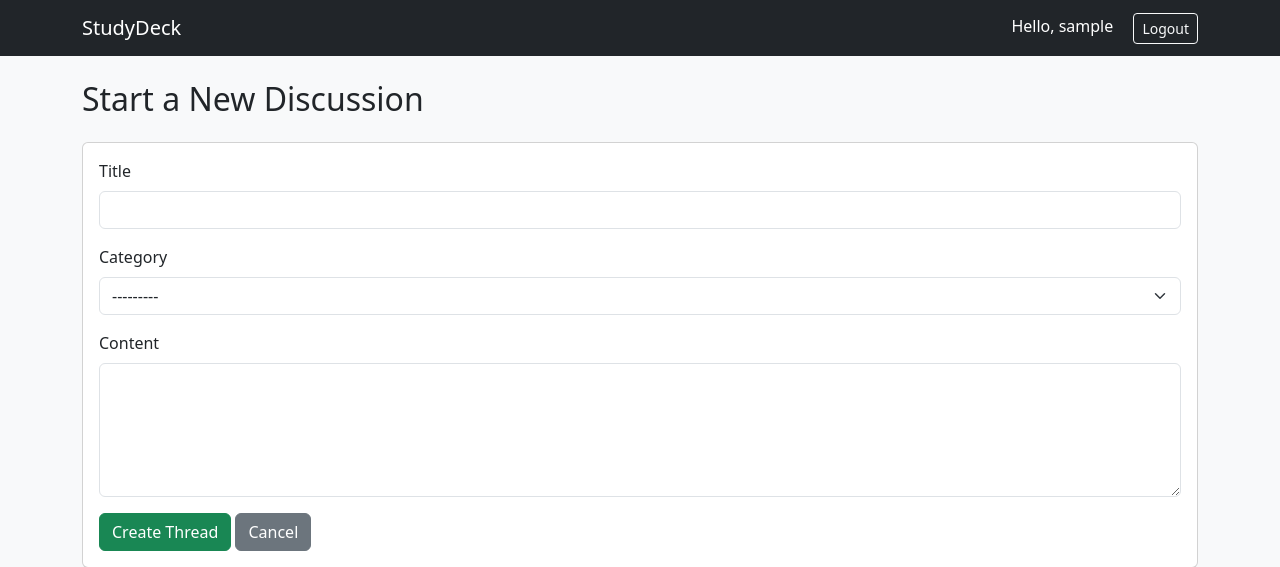
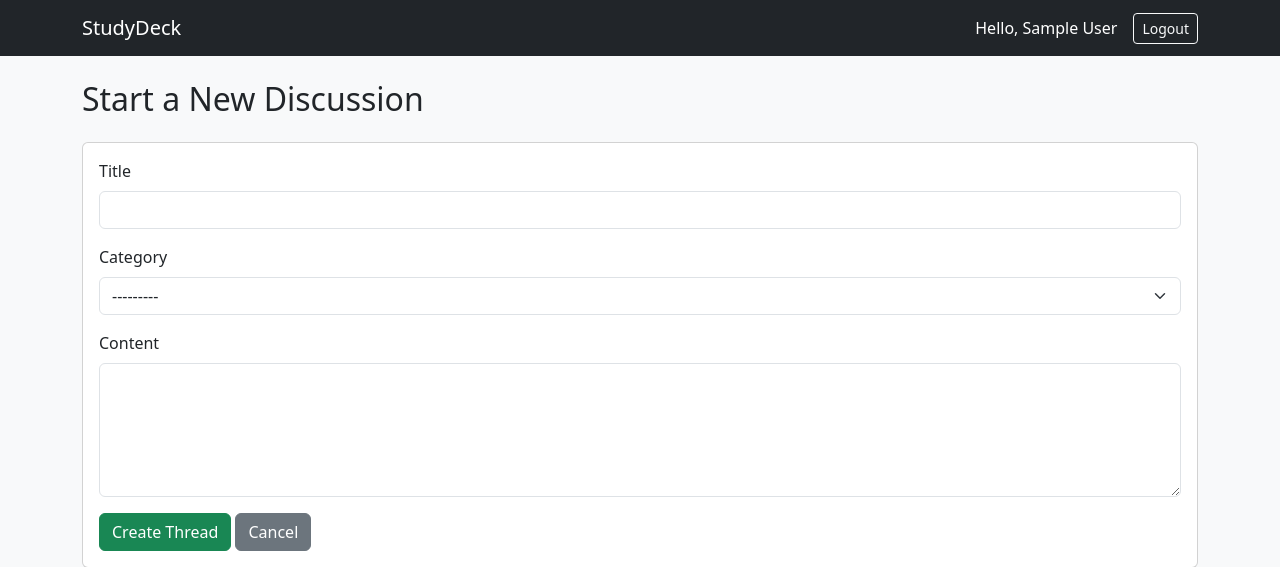
Before and after one commit to prannvs/studydeck-forum, a Django app: page /create/ in a window 1280 px wide. Shown: the top 567 px of the page. Run offline with Django 5.2, Linux system fonts and the light colour scheme; the visitor is signed in with stand-in values (Sample User, id 1); data that the repository does not hold is empty; some libraries are stand-ins or nearby versions.

Commit message:
fixing issues

```diff
--- a/forum/templates/forum/base.html
+++ b/forum/templates/forum/base.html
@@ -8,16 +8,37 @@
 </head>
 <body class="bg-light">
 
-<nav class="navbar navbar-dark bg-dark mb-4">
+<nav class="navbar navbar-expand-lg navbar-dark bg-dark mb-4">
     <div class="container">
         <a class="navbar-brand" href="{% url 'home' %}">StudyDeck</a>
-        <div>
-            {% if user.is_authenticated %}
-                <span class="text-white me-3">Hello, {{ user.username }}</span>
-                <a href="{% url 'account_logout' %}" class="btn btn-outline-light btn-sm">Logout</a>
-            {% else %}
-                <a href="{% url 'account_login' %}" class="btn btn-primary btn-sm">Login</a>
-            {% endif %}
+
+        <div class="collapse navbar-collapse">
+            <ul class="navbar-nav ms-auto mb-2 mb-lg-0 align-items-center">
+                {% if user.is_authenticated %}
+                    {% load socialaccount %}
+                    {% get_social_accounts user as accounts %}
+
+                    <li class="nav-item d-flex align-items-center">
+                        {% if accounts.google %}
+                            <img src="{{ accounts.google.0.extra_data.picture }}"
+                                 alt="Profile"
+                                 class="rounded-circle me-2"
+                                 style="width: 32px; height: 32px; object-fit: cover;">
+                        {% endif %}
+
+                        <span class="text-white me-3">
+                            Hello, {{ user.get_full_name|default:user.username }}
+                        </span>
+                    </li>
+                    <li class="nav-item">
+                        <a href="{% url 'account_logout' %}" class="btn btn-outline-light btn-sm">Logout</a>
+                    </li>
+                {% else %}
+                    <li class="nav-item">
+                        <a href="{% url 'google_login' %}" class="btn btn-primary btn-sm">Login with BITS Mail</a>
+                    </li>
+                {% endif %}
+            </ul>
         </div>
     </div>
 </nav>
```
Also changed, not shown: studydeck/settings.py (+8 -2 lines).
